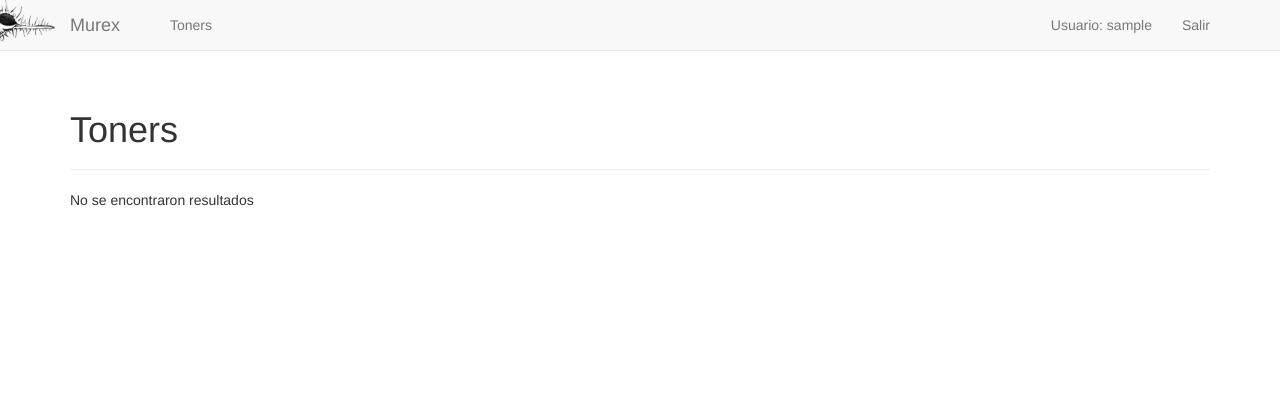
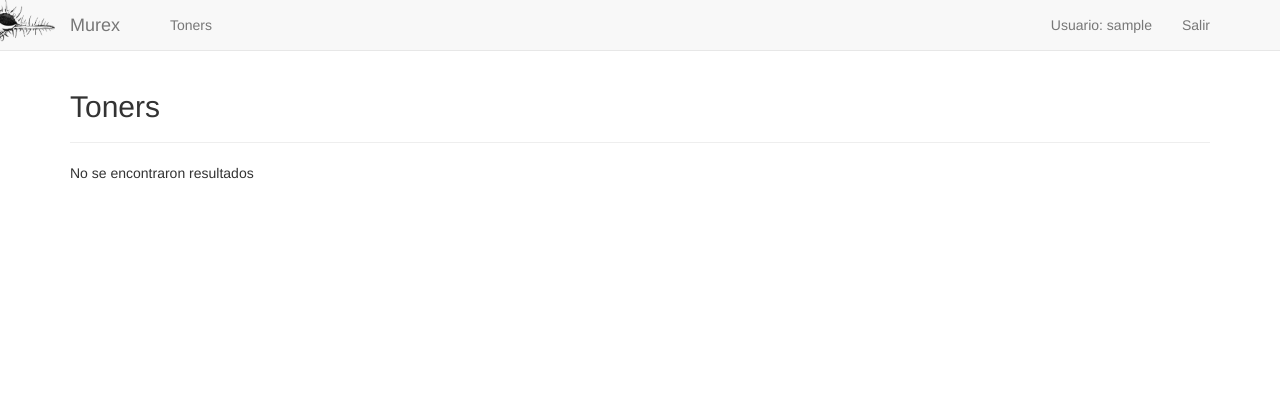
Before and after one commit to efornal/murex, a Django app: page /app/toners/ in a window 1280 px wide. Shown: the top 420 px of the page. Run offline with Django 3.2, Linux system fonts and the light colour scheme; the visitor is signed in with stand-in values (Sample User, id 1); data that the repository does not hold is empty; parts of the project's set-up code (start-up, migrations or seed data) failed here and were passed over; some libraries are stand-ins or nearby versions.

Commit message:
header title style. reduced size

```diff
--- a/static/style.css
+++ b/static/style.css
@@ -11,3 +11,11 @@
     width:  18px;
     height: 13px;
 }
+
+.page-header {
+    margin: 30px 0px 20px;
+}
+
+.page-header h1 {
+    font-size: 30px;
+}
```
